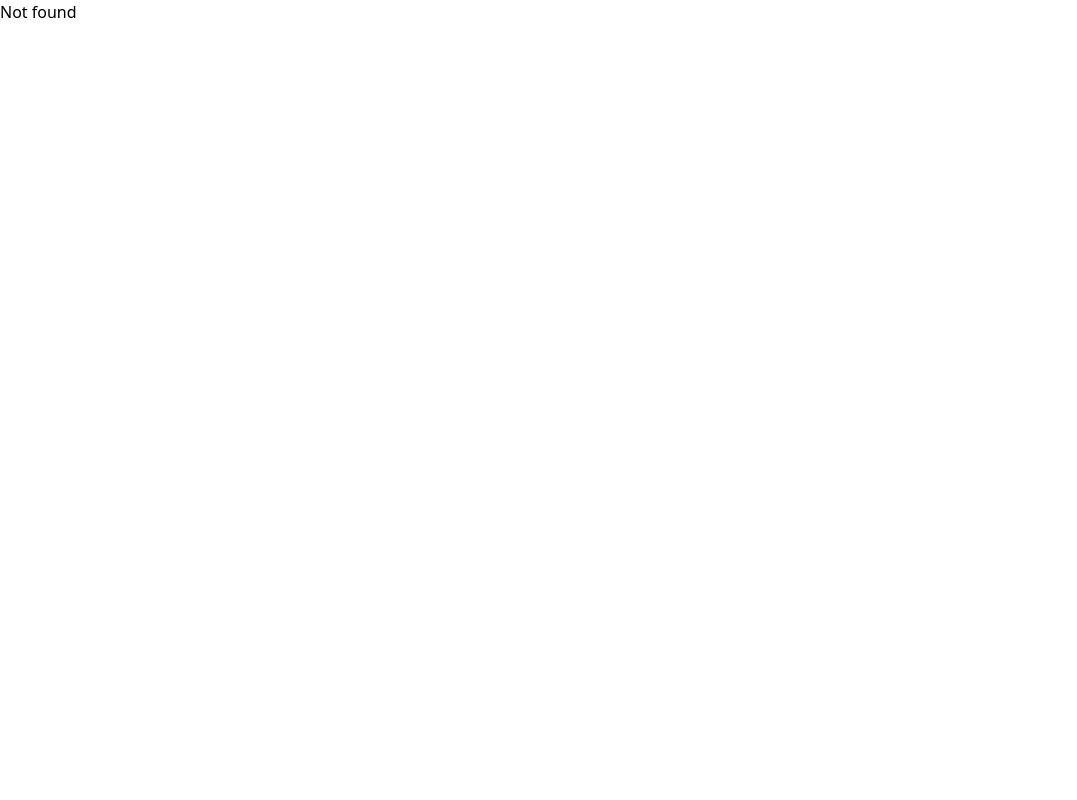
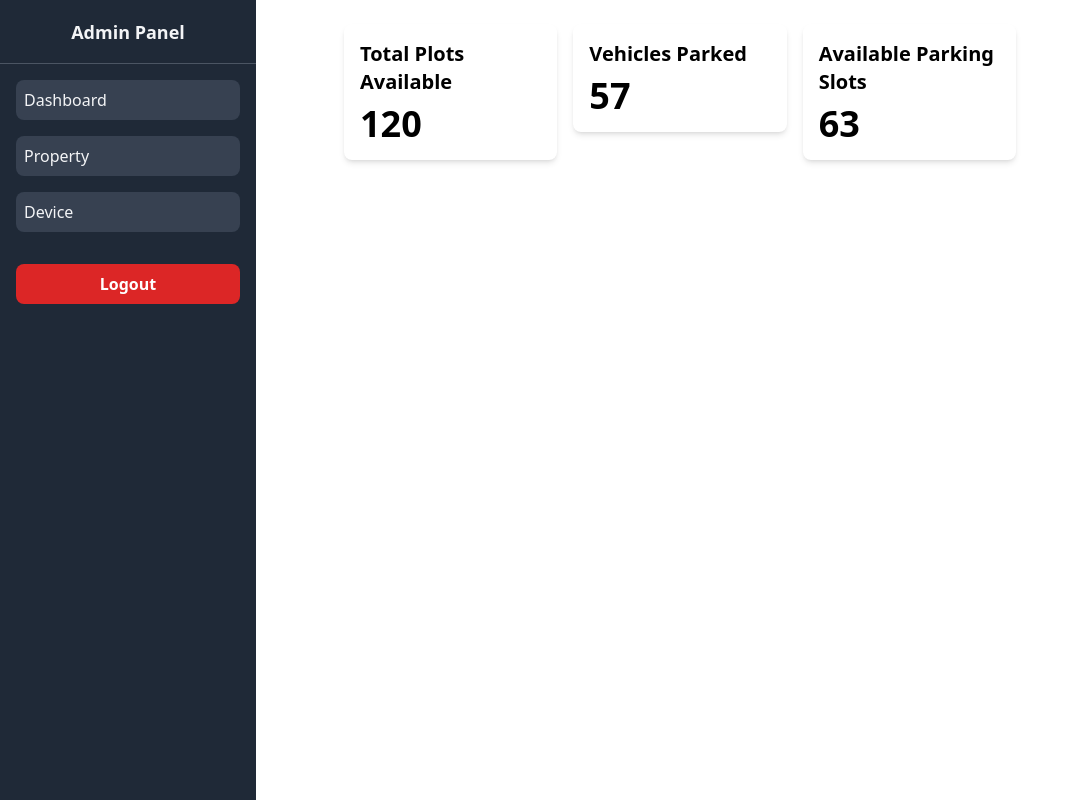
Before and after one commit to Sharath-RJ/smart-parking, a React (Create React App) app in the folder client/: page /dashboard/properties in a window 1280 px wide. Shown: the whole page, without its empty margins (0-1077 px from the left). Built offline with nearby package versions, Linux system fonts and the light colour scheme; no server answers.

Commit message:
admin panel formatted

```diff
--- a/client/src/App.js
+++ b/client/src/App.js
@@ -16,6 +16,7 @@ function App() {
         <Route path="/register" element={<Register />} />
         <Route path="/dashboard" element={<AdminPrivate />}>
           <Route index element={<Dashboard />} />
+          <Route path="properties" element={<Dashboard />} />
           <Route path="devices" element={<Devices />} />
         </Route>
         <Route path="*" element={<>Not found</>} />
--- /dev/null
+++ b/client/src/components/Admin/Layout.jsx
@@ -0,0 +1,15 @@
+import React from 'react'
+import Sidebar from './Sidebar'
+
+const Layout = ({children}) => {
+  return (
+    <div className="flex">
+        <Sidebar />
+        <div className="w-3/4 h-screen">
+            {children}
+        </div>
+    </div>
+  )
+}
+
+export default Layout
--- /dev/null
+++ b/client/src/components/Admin/Sidebar.jsx
@@ -0,0 +1,43 @@
+import React from 'react'
+import { Link } from 'react-router-dom'
+const Sidebar = () => {
+  return (
+    <div className="w-1/4 h-screen">
+    <div className="bg-gray-800 text-gray-100 h-full w-64 fixed overflow-y-auto">
+        {/* Sidebar Header */}
+        <div className="flex items-center justify-center h-16 border-b border-gray-600">
+            <span className="text-lg font-semibold">Admin Panel</span>
+        </div>
+        {/* Sidebar Content */}
+        <div className="p-4">
+            {/* Sidebar Links */}
+            <ul className="space-y-4">
+                <li>
+                    <Link to='/dashboard' ><button className="flex items-center w-full bg-gray-700 hover:bg-gray-600 rounded-lg p-2 transition-colors duration-300">
+                        <span className="mr-2">Dashboard</span>
+                    </button></Link>
+                </li>
+                <li>
+                    <Link to='/dashboard/properties' ><button className="flex items-center w-full bg-gray-700 hover:bg-gray-600 rounded-lg p-2 transition-colors duration-300">
+                        <span className="mr-2">Property</span>
+                    </button></Link>
+                </li>
+                <li>
+                    <Link to='/dashboard/devices' ><button className="flex items-center w-full bg-gray-700 hover:bg-gray-600 rounded-lg p-2 transition-colors duration-300">
+                        <span className="mr-2">Device</span>
+                    </button></Link>
+                </li>
+            </ul>
+            {/* Logout Button */}
+            <div className="mt-8">
+                <button className="w-full bg-red-600 hover:bg-red-700 text-white font-semibold py-2 px-4 rounded-lg transition-colors duration-300">
+                    Logout
+                </button>
+            </div>
+        </div>
+    </div>
+</div>
+  )
+}
+
+export default Sidebar
--- a/client/src/pages/Landloards/Dashboard.jsx
+++ b/client/src/pages/Landloards/Dashboard.jsx
@@ -1,44 +1,10 @@
 import React from 'react'
+import Sidebar from '../../components/Admin/Sidebar'
+import Layout from '../../components/Admin/Layout'
 
 const Dashboard = () => {
   return (
-      <div className="flex">
-          <div className="w-1/4 h-screen">
-              <div className="bg-gray-800 text-gray-100 h-full w-64 fixed overflow-y-auto">
-                  {/* Sidebar Header */}
-                  <div className="flex items-center justify-center h-16 border-b border-gray-600">
-                      <span className="text-lg font-semibold">Admin Panel</span>
-                  </div>
-                  {/* Sidebar Content */}
-                  <div className="p-4">
-                      {/* Sidebar Links */}
-                      <ul className="space-y-4">
-                          <li>
-                              <button className="flex items-center w-full bg-gray-700 hover:bg-gray-600 rounded-lg p-2 transition-colors duration-300">
-                                  <span className="mr-2">Dashboard</span>
-                              </button>
-                          </li>
-                          <li>
-                              <button className="flex items-center w-full bg-gray-700 hover:bg-gray-600 rounded-lg p-2 transition-colors duration-300">
-                                  <span className="mr-2">Property</span>
-                              </button>
-                          </li>
-                          <li>
-                              <button className="flex items-center w-full bg-gray-700 hover:bg-gray-600 rounded-lg p-2 transition-colors duration-300">
-                                  <span className="mr-2">Device</span>
-                              </button>
-                          </li>
-                      </ul>
-                      {/* Logout Button */}
-                      <div className="mt-8">
-                          <button className="w-full bg-red-600 hover:bg-red-700 text-white font-semibold py-2 px-4 rounded-lg transition-colors duration-300">
-                              Logout
-                          </button>
-                      </div>
-                  </div>
-              </div>
-          </div>
-          <div className="w-3/4 h-screen">
+    <Layout>
         <div className="flex w-full md:w-3/4">
                 <main className="flex flex-wrap justify-center p-4 w-full">
                     <div className="w-full md:w-1/3 p-2">
@@ -75,8 +41,7 @@ const Dashboard = () => {
                     </div>
                 </main>
             </div>
-          </div>
-      </div>
+    </Layout>
   )
 }
 
--- a/client/src/pages/Landloards/Devices.jsx
+++ b/client/src/pages/Landloards/Devices.jsx
@@ -1,7 +1,9 @@
 import React from 'react'
+import Layout from '../../components/Admin/Layout'
 
 const Devices = () => {
   return (
+      <Layout>
             <div className="container mx-auto px-4 py-8">
             <h2 className="text-2xl font-semibold mb-4">Devices</h2>
             <div className="overflow-x-auto">
@@ -36,6 +38,7 @@ const Devices = () => {
                 </table>
             </div>
         </div>
+      </Layout>
   )
 }
 
--- a/client/src/pages/Landloards/Register.jsx
+++ b/client/src/pages/Landloards/Register.jsx
@@ -1,5 +1,4 @@
 import React from "react"
-
 const Register = () => {
     return (
         <div className=" bg-blue-200 p-8 rounded-lg shadow-lg ">
```
Lines whose indentation alone changed are shown as unchanged.
